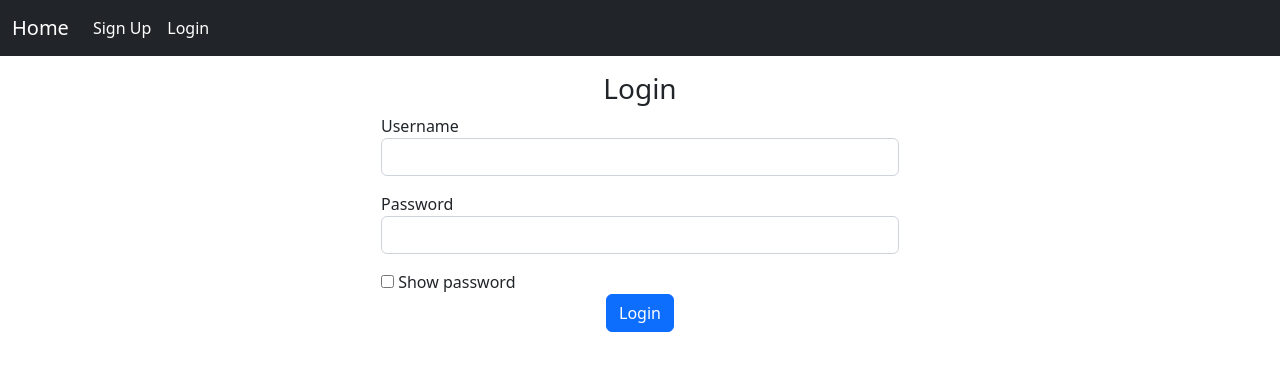
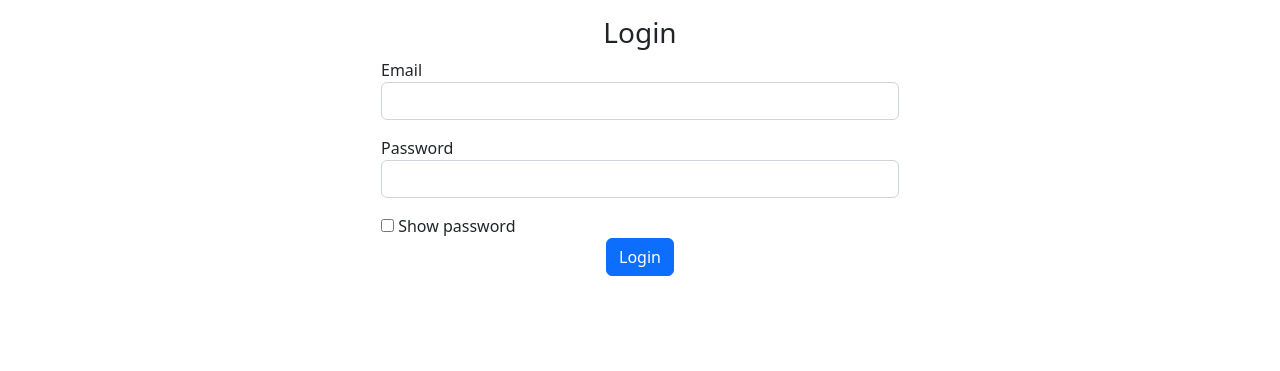
Before and after one commit to UltraViolet33/books-manager-flask, a Flask app: page /login in a window 1280 px wide. Shown: the top 371 px of the page. Run offline with Flask 3, Linux system fonts and the light colour scheme; some libraries are stand-ins or nearby versions.

Commit message:
review login route

```diff
--- a/app/auth.py
+++ b/app/auth.py
@@ -15,23 +15,20 @@ def login():
     form = LoginForm()
 
     if request.method == "POST":
-        email = request.form.get("email")
-        password = request.form.get("password")
+        if form.validate_on_submit():
+            email = form.email.data
+            password = form.password.data
 
-        user = User.query.filter_by(email=email).first()
-        if user:
-            if user.is_password_correct(password):
-                flash("Logged in !", category="success")
-                login_user(user, remember=True)
-                return redirect("/")
-            else:
-                flash("Email or password incorrect !", category="error")
-        else:
-            print(email)
+            user = User.query.filter_by(email=email).first()
+            if user:
+                if user.is_password_correct(password):
+                    flash("Logged in !", category="success")
+                    login_user(user, remember=True)
+                    return redirect("/")
+
             flash("Email or password incorrect !", category="error")
 
     return render_template("login.html", user=current_user, form=form)
-
 
 
 @auth.route("/logout")
--- a/app/books.py
+++ b/app/books.py
@@ -13,6 +13,7 @@ books = Blueprint("books", __name__)
 
 
 @books.route("/")
+@login_required
 def home():
     books = Book.query.all()
 
--- a/app/forms.py
+++ b/app/forms.py
@@ -1,10 +1,10 @@
 from flask_wtf import FlaskForm
-from wtforms import StringField, BooleanField, TextAreaField, SelectField, IntegerField, SelectMultipleField, PasswordField
+from wtforms import StringField, EmailField, BooleanField, TextAreaField, SelectField, IntegerField, SelectMultipleField, PasswordField
 from wtforms.validators import DataRequired
 
 
 class LoginForm(FlaskForm):
-    username = StringField("Username", validators=[DataRequired()])
+    email = EmailField("Email", validators=[DataRequired()])
     password = PasswordField("Password", validators=[
                              DataRequired()], id="password")
     show_password = BooleanField('Show password', id='check')
--- a/app/templates/base.html
+++ b/app/templates/base.html
@@ -1,5 +1,5 @@
 <!DOCTYPE html>
-<html lang="en">
+<html lang="fr">
 
 <head>
     <meta charset="UTF-8">
@@ -12,6 +12,7 @@
 </head>
 
 <body>
+    {% if user.is_authenticated %}
     <nav class="navbar navbar-expand-lg navbar-dark bg-dark ">
         <div class="container-fluid">
             <a href="/" class="navbar-brand text-white">Home</a>
@@ -21,7 +22,6 @@
             </button>
             <div class="collapse navbar-collapse" id="navbarNav">
                 <ul class="navbar-nav">
-                    {% if user.is_authenticated %}
                     <li class="nav-item">
                         <a class="nav-link active" aria-current="page" href="/logout">Logout</a>
                     </li>
@@ -54,18 +54,11 @@
                             <li><a class="dropdown-item" href="/categories/add">Ajouter</a></li>
                         </ul>
                     </li>
-                    {% else %}
-                    <li class="nav-item">
-                        <a class="nav-link active" aria-current="page" href="/sign-up">Sign Up</a>
-                    </li>
-                    <li class="nav-item">
-                        <a class="nav-link active" aria-current="page" href="/login">Login</a>
-                    </li>
-                    {% endif %}
                 </ul>
             </div>
         </div>
     </nav>
+    {% endif %}
     {% with messages = get_flashed_messages(with_categories=True) %}
     {% if messages %}
     {% for category, message in messages %}
--- a/app/templates/login.html
+++ b/app/templates/login.html
@@ -5,8 +5,8 @@
         <form method="POST">
             {{ form.csrf_token }}
             <div class="mb-3">
-                {{form.username.label}}
-                {{form.username(class="form-control")}}
+                {{form.email.label}}
+                {{form.email(class="form-control")}}
             </div>
             <div class="mb-3">
                 {{form.password.label}}
@@ -14,10 +14,9 @@
             </div>
             {{form.show_password()}}
             {{form.show_password.label}}
-        </form>
-        <div align="center">
-            <button type="submit" class="btn btn-primary">Login</button>
-        </div>
+            <div align="center">
+                <button type="submit" class="btn btn-primary">Login</button>
+            </div>
         </form>
     </div>
 </div>
```
